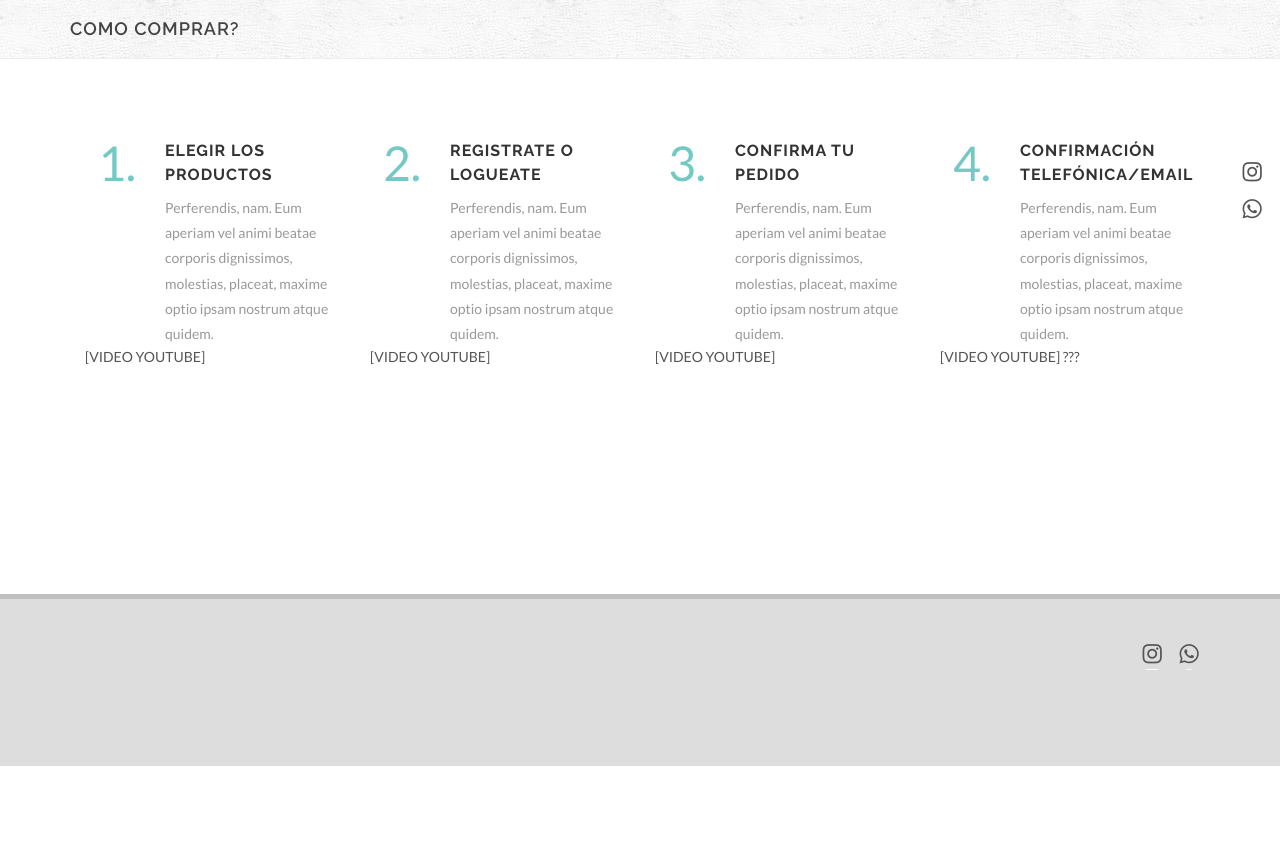
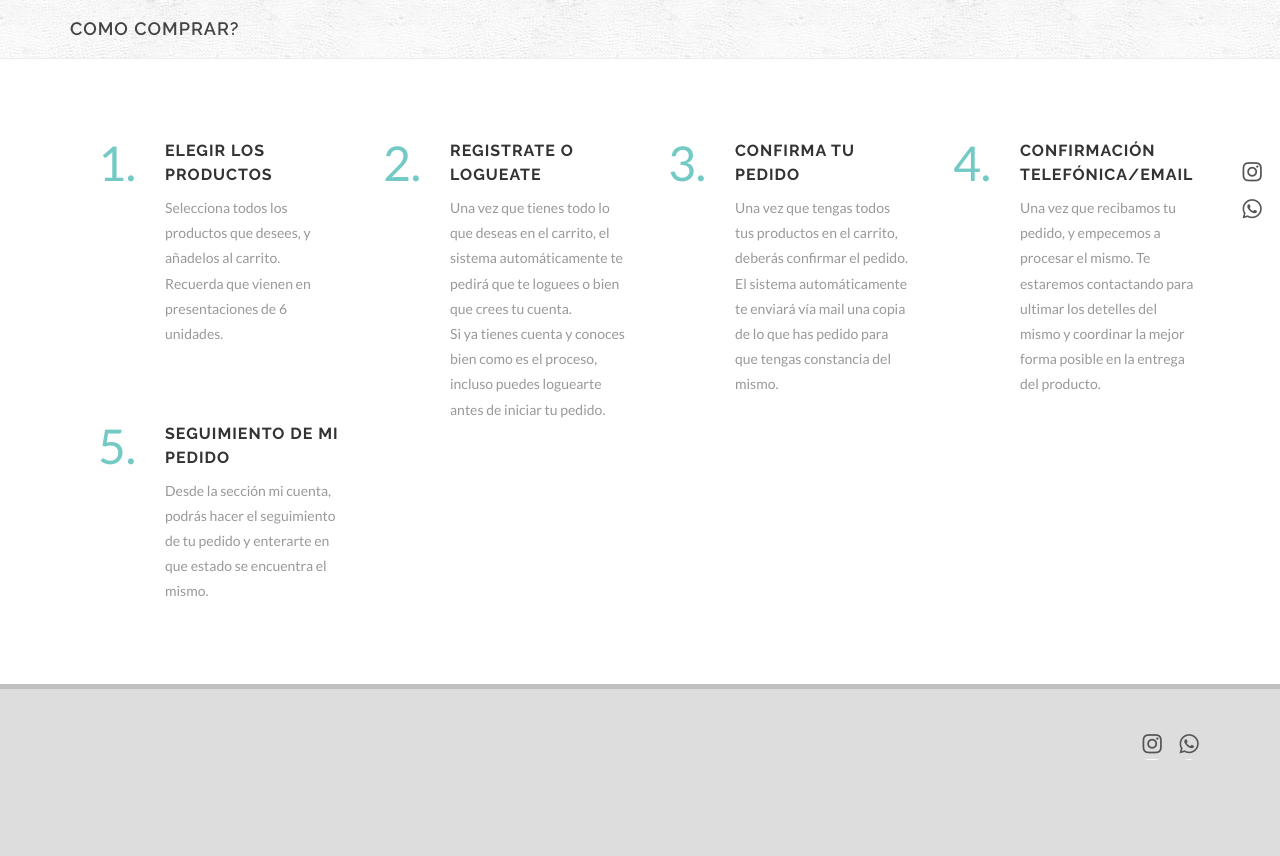
Before and after one commit to RodrigoRomero/chefweb, a CodeIgniter app: page /database/como-compro in a window 1280 px wide. Shown: the part 206-1062 px from the top of the page. Before the commit the page ends 972 px from the top, so only its background shows below. Run offline with CodeIgniter, Linux system fonts and the light colour scheme; data that the repository does not hold is empty; some libraries are stand-ins or nearby versions.

Commit message:
como comprar

```diff
--- a/application/views/institucional/como-comprar.php
+++ b/application/views/institucional/como-comprar.php
@@ -4,9 +4,8 @@
 			<a href="#"><i class="i-alt">1.</i></a>
 		</div>
 		<h3>Elegir los productos</h3>
-		<p>Perferendis, nam. Eum aperiam vel animi beatae corporis dignissimos, molestias, placeat, maxime optio ipsam nostrum atque quidem.</p>
+		<p>Selecciona todos los productos que desees, y añadelos al carrito.<br/>Recuerda que vienen en presentaciones de 6 unidades.</p>
 	</div>
-	[VIDEO YOUTUBE]
 </div>
 <div class="col-md-3">
 	<div class="feature-box fbox-plain">
@@ -14,9 +13,8 @@
 			<a href="#"><i class="i-alt">2.</i></a>
 		</div>
 		<h3>Registrate o Logueate</h3>
-		<p>Perferendis, nam. Eum aperiam vel animi beatae corporis dignissimos, molestias, placeat, maxime optio ipsam nostrum atque quidem.</p>
+		<p>Una vez que tienes todo lo que deseas en el carrito, el sistema automáticamente te pedirá que te loguees o bien que crees tu cuenta.<br/>Si ya tienes cuenta y conoces bien como es el proceso, incluso puedes loguearte antes de iniciar tu pedido.</p>
 	</div>
-	[VIDEO YOUTUBE]
 </div>
 <div class="col-md-3">
 	<div class="feature-box fbox-plain">
@@ -24,9 +22,8 @@
 			<a href="#"><i class="i-alt">3.</i></a>
 		</div>
 		<h3>Confirma tu pedido</h3>
-		<p>Perferendis, nam. Eum aperiam vel animi beatae corporis dignissimos, molestias, placeat, maxime optio ipsam nostrum atque quidem.</p>
+		<p>Una vez que tengas todos tus productos en el carrito, deberás confirmar el pedido. El sistema automáticamente te enviará vía mail una copia de lo que has pedido para que tengas constancia del mismo.</p>
 	</div>
-	[VIDEO YOUTUBE]
 </div>
 <div class="col-md-3">
 	<div class="feature-box fbox-plain">
@@ -34,7 +31,16 @@
 			<a href="#"><i class="i-alt">4.</i></a>
 		</div>
 		<h3>Confirmación Telefónica/Email</h3>
-		<p>Perferendis, nam. Eum aperiam vel animi beatae corporis dignissimos, molestias, placeat, maxime optio ipsam nostrum atque quidem.</p>
+		<p>Una vez que recibamos tu pedido, y empecemos a procesar el mismo. Te estaremos contactando para ultimar los detelles del mismo y coordinar la mejor forma posible en la entrega del producto.</p>
 	</div>
-	[VIDEO YOUTUBE] ???
 </div>
+<div class="clear"></div>
+<div class="col-md-3">
+	<div class="feature-box fbox-plain">
+		<div class="fbox-icon">
+			<a href="#"><i class="i-alt">5.</i></a>
+		</div>
+		<h3>Seguimiento de mi pedido</h3>
+		<p>Desde la sección mi cuenta, podrás hacer el seguimiento de tu pedido y enterarte en que estado se encuentra el mismo.</p>
+	</div>
+</div>
```
Also changed, not shown: uploads/products/original/17_0.jpg (added), uploads/products/original/18_0.jpg (added), uploads/products/original/19_0.jpg (added), uploads/products/original/20_0.jpg (added), uploads/products/thumbs/17_0.jpg (added), uploads/products/thumbs/18_0.jpg (added), uploads/products/thumbs/19_0.jpg (added), uploads/products/thumbs/20_0.jpg (added).
